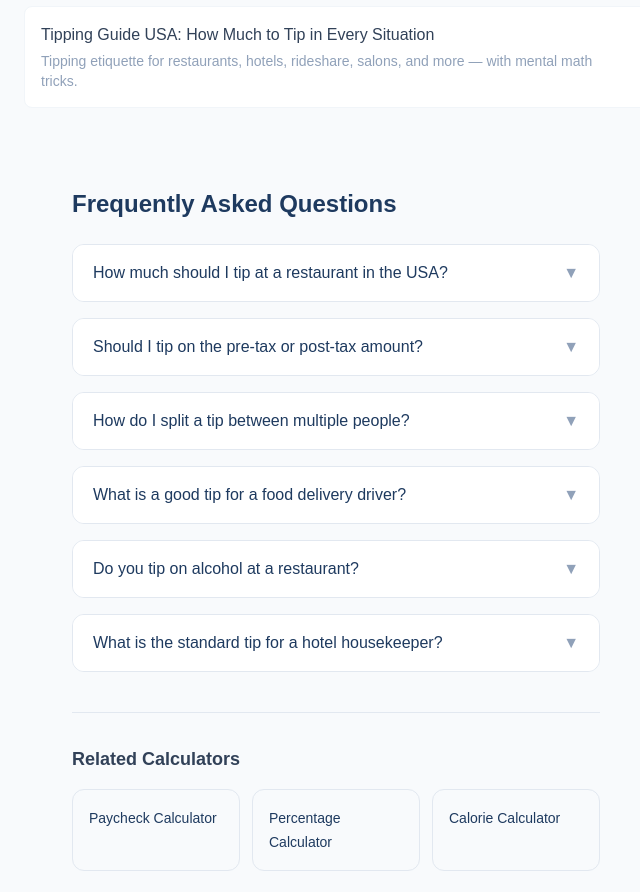
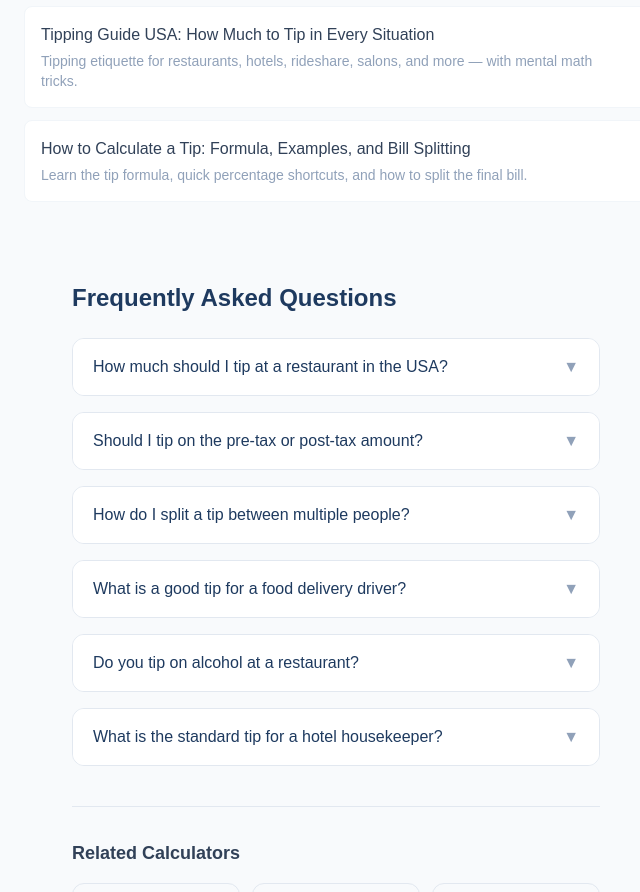
Before and after one commit to monkamonme-collab/calcshrwd, a Next.js app: page /tools/tip-calculator in a window 1280 px wide. Shown: the part 2340-3232 px from the top of the page, without its empty margins (304-944 px from the left). Built offline with nearby package versions, Linux system fonts and the light colour scheme.

Commit message:
Add link to blog on calculating tipsdd link to blog on calculating tips能贴

```diff
--- a/app/tools/tip-calculator/page.tsx
+++ b/app/tools/tip-calculator/page.tsx
@@ -219,6 +219,15 @@ export default function TipCalculator() {
               Tipping etiquette for restaurants, hotels, rideshare, salons, and more — with mental math tricks.
             </p>
           </Link>
+          <Link
+            href="/blog/how-to-calculate-a-tip"
+            className="mt-3 block bg-white border border-slate-100 rounded-lg p-4 hover:border-[#00B4A6] transition-colors"
+          >
+            <p className="font-medium text-slate-700">How to Calculate a Tip: Formula, Examples, and Bill Splitting</p>
+            <p className="text-sm text-slate-400 mt-1">
+              Learn the tip formula, quick percentage shortcuts, and how to split the final bill.
+            </p>
+          </Link>
         </div>
       </div>
 
```
